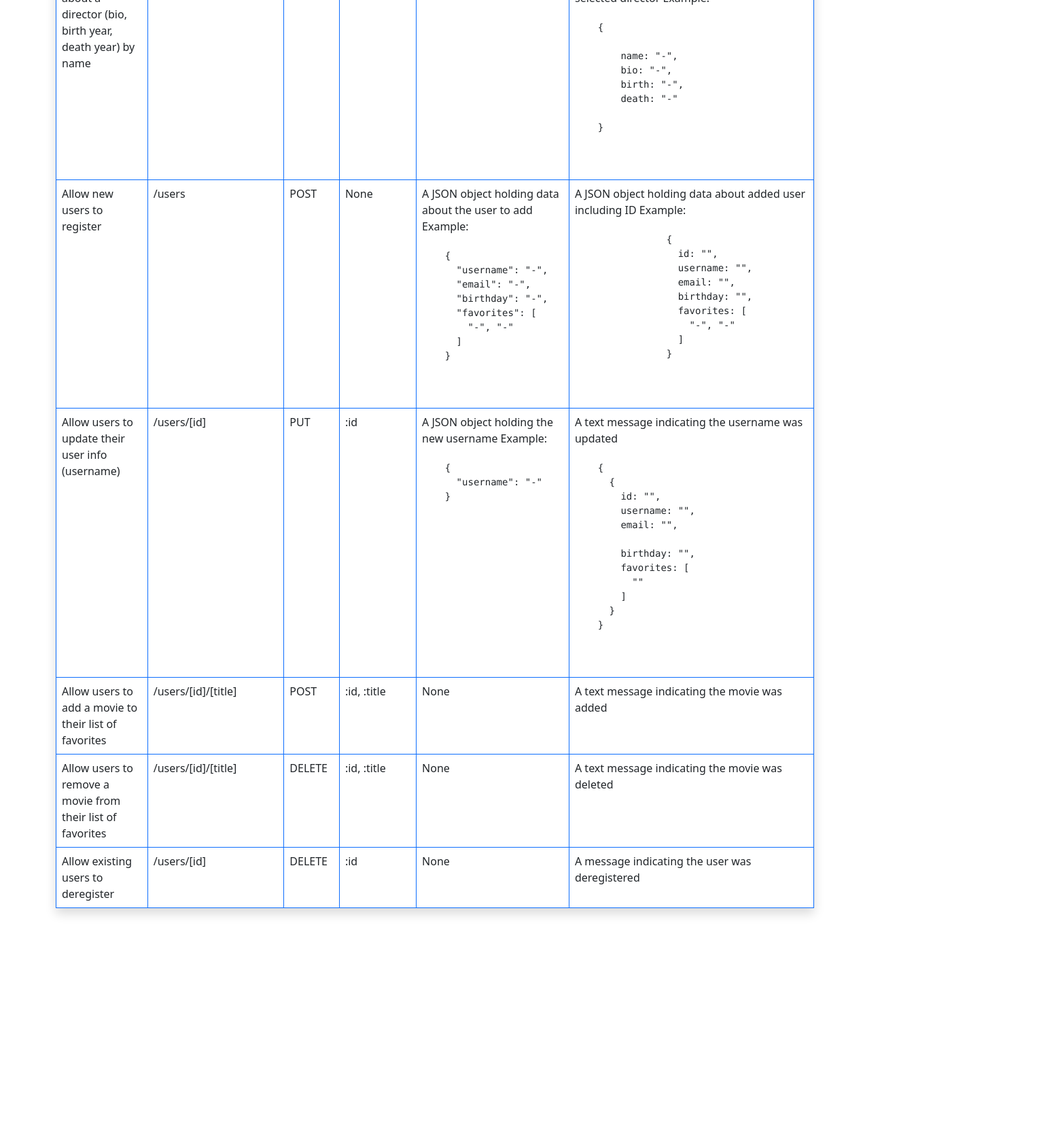
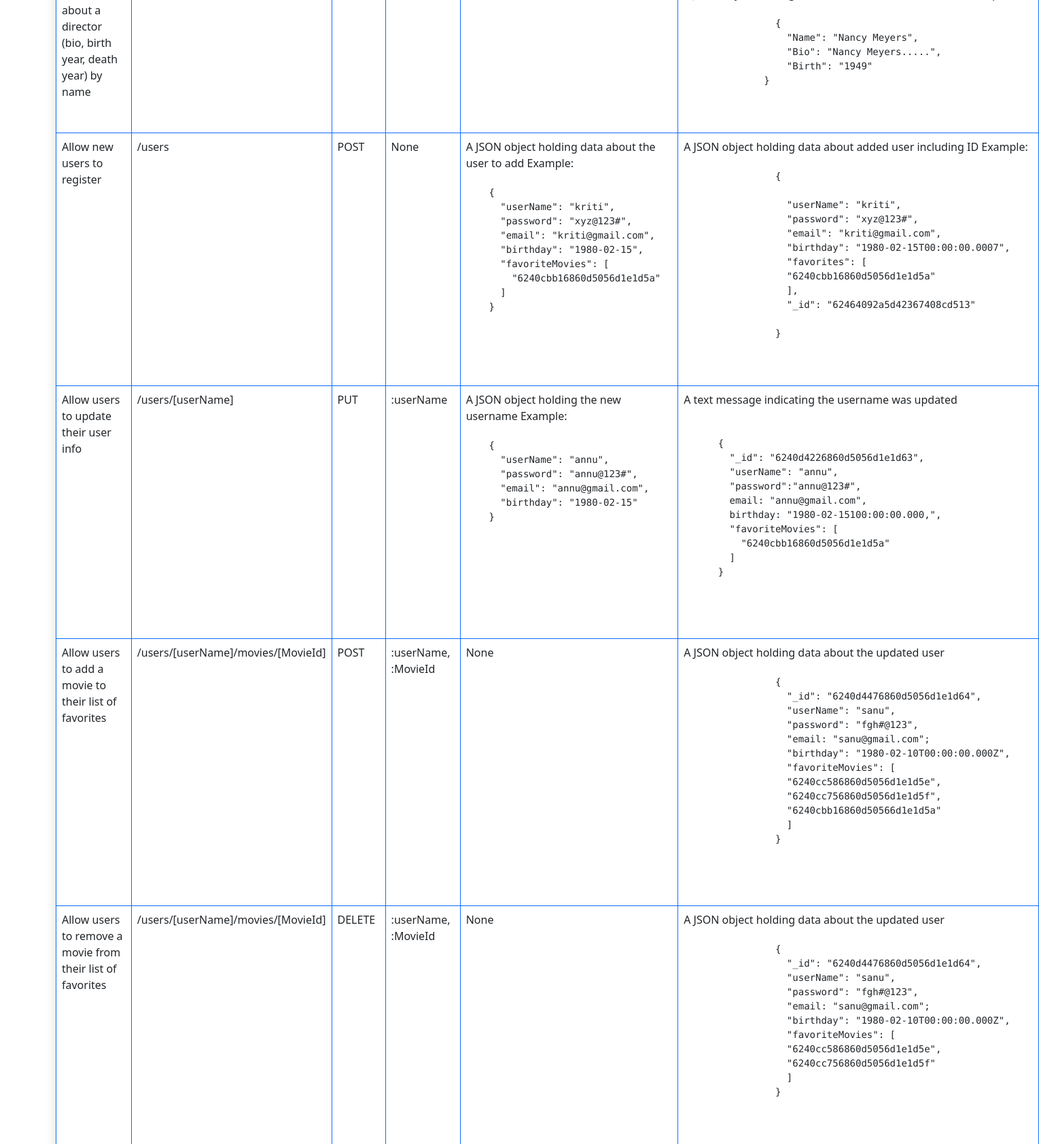
Before and after one commit to Sonam-22/movie-api, a website: page public/documentation.html in a window 1280 px wide. Shown: the part 1033-2716 px from the top of the page at 68% size, 1529 px wide, since content can reach past the window. Before the commit the page ends 2417 px from the top, so only its background shows below. Drawn offline with nearby package versions, Linux system fonts and the light colour scheme.

Commit message:
updated the documentation.html file

```diff
--- a/public/documentation.html
+++ b/public/documentation.html
@@ -45,20 +45,20 @@
             <pre>
               <code>
                 {
-                  title: "",
-                  year: "",
-                  genre: {
-                      name: "",
-                      Description: ""
+                  "Genre": {
+                      "Name": "Drama",
+                      "Description": "The drama ......."
                   },
-                  director: {
-                      name: "",
-                      bio: "",
-                      birth: "",
-                      death: "-"
+                  "Director": {
+                      "Name": "Nancy Meyers",
+                      "Bio": "Nancy Meyers was ......",
+                      "Birth": "1949"
                   },
-                  imgURL: "-",
-                  featured:
+                  "_id": "6240cb1a6860d5056d1e1d57",
+                  "Title": "The Intern",
+                  "Description": "Seventy-year-old ......",
+                  "ImagePath": "https://www.imdb.com.......",
+                  "Featured": true
               }
               </code>
             </pre>
@@ -69,7 +69,7 @@
             Return data about a genre (description) by name/title (e.g.,
             “Thriller”)
           </td>
-          <td>/movies/genres/[name]</td>
+          <td>/movies/genre/[name]</td>
           <td>GET</td>
           <td>:name</td>
           <td>None</td>
@@ -77,12 +77,14 @@
             A JSON object holding data about the selected genre
             <pre>
               <code>
+
+
     {
+        "Name": "Drama",
+        "Description": "The drama...."
+    }
 
-      name: "-",
-      description:"-"
 
-    }
               </code>
             </pre>
           </td>
@@ -99,14 +101,11 @@
             A JSON object holding data about the selected director Example:
             <pre>
               <code>
-    {
-
-        name: "-",
-        bio: "-",
-        birth: "-",
-        death: "-"
-
-    }
+                {
+                  "Name": "Nancy Meyers",
+                  "Bio": "Nancy Meyers.....",
+                  "Birth": "1949"
+              }
               </code>
             </pre>
           </td>
@@ -121,11 +120,12 @@
             <pre>
               <code>
     {
-      "username": "-",
-      "email": "-",
-      "birthday": "-",
-      "favorites": [
-        "-", "-"
+      "userName": "kriti",
+      "password": "xyz@123#",
+      "email": "kriti@gmail.com",
+      "birthday": "1980-02-15",
+      "favoriteMovies": [
+        "6240cbb16860d5056d1e1d5a"
       ]
     }
               </code>
@@ -136,29 +136,35 @@
             <pre>
               <code>
                 {
-                  id: "",
-                  username: "",
-                  email: "",
-                  birthday: "",
-                  favorites: [
-                    "-", "-"
-                  ]
+
+                  "userName": "kriti",
+                  "password": "xyz@123#",
+                  "email": "kriti@gmail.com",
+                  "birthday": "1980-02-15T00:00:00.0007",
+                  "favorites": [
+                  "6240cbb16860d5056d1e1d5a"
+                  ],
+                  "_id": "62464092a5d42367408cd513"
+
                 }
                           </code>
                         </pre>
           </td>
         </tr>
         <tr>
-          <td>Allow users to update their user info (username)</td>
-          <td>/users/[id]</td>
+          <td>Allow users to update their user info</td>
+          <td>/users/[userName]</td>
           <td>PUT</td>
-          <td>:id</td>
+          <td>:userName</td>
           <td>
             A JSON object holding the new username Example:
             <pre>
               <code>
     {
-      "username": "-"
+      "userName": "annu",
+      "password": "annu@123#",
+      "email": "annu@gmail.com",
+      "birthday": "1980-02-15"
     }
               </code>
             </pre>
@@ -167,45 +173,85 @@
             A text message indicating the username was updated
             <pre>
               <code>
-    {
+
       {
-        id: "",
-        username: "",
-        email: "",
-
-        birthday: "",
-        favorites: [
-          ""
+        "_id": "6240d4226860d5056d1e1d63",
+        "userName": "annu",
+        "password":"annu@123#",
+        email: "annu@gmail.com",
+        birthday: "1980-02-15100:00:00.000,",
+        "favoriteMovies": [
+          "6240cbb16860d5056d1e1d5a"
         ]
       }
-    }
+
               </code>
             </pre>
           </td>
         </tr>
         <tr>
           <td>Allow users to add a movie to their list of favorites</td>
-          <td>/users/[id]/[title]</td>
+          <td>/users/[userName]/movies/[MovieId]</td>
           <td>POST</td>
-          <td>:id, :title</td>
+          <td>:userName, :MovieId</td>
           <td>None</td>
-          <td>A text message indicating the movie was added</td>
+          <td>
+            A JSON object holding data about the updated user
+            <pre>
+              <code>
+                {
+                  "_id": "6240d4476860d5056d1e1d64",
+                  "userName": "sanu",
+                  "password": "fgh#@123",
+                  "email: "sanu@gmail.com";
+                  "birthday": "1980-02-10T00:00:00.000Z",
+                  "favoriteMovies": [
+                  "6240cc586860d5056d1e1d5e",
+                  "6240cc756860d5056d1e1d5f",
+                  "6240cbb16860d50566d1e1d5a"
+                  ]
+                }
+
+              </code>
+            </pre>
+          </td>
         </tr>
         <tr>
           <td>Allow users to remove a movie from their list of favorites</td>
-          <td>/users/[id]/[title]</td>
+          <td>/users/[userName]/movies/[MovieId]</td>
           <td>DELETE</td>
-          <td>:id, :title</td>
+          <td>:userName, :MovieId</td>
           <td>None</td>
-          <td>A text message indicating the movie was deleted</td>
+          <td>
+            A JSON object holding data about the updated user
+            <pre>
+              <code>
+                {
+                  "_id": "6240d4476860d5056d1e1d64",
+                  "userName": "sanu",
+                  "password": "fgh#@123",
+                  "email: "sanu@gmail.com";
+                  "birthday": "1980-02-10T00:00:00.000Z",
+                  "favoriteMovies": [
+                  "6240cc586860d5056d1e1d5e",
+                  "6240cc756860d5056d1e1d5f"
+                  ]
+                }
+
+              </code>
+            </pre>
+          </td>
         </tr>
         <tr>
           <td>Allow existing users to deregister</td>
-          <td>/users/[id]</td>
+          <td>/users/[userName]</td>
           <td>DELETE</td>
-          <td>:id</td>
+          <td>:userName</td>
           <td>None</td>
-          <td>A message indicating the user was deregistered</td>
+          <td>
+            A success message indicating that the profile was successfully
+            deleted.
+          </td>
         </tr>
       </tbody>
     </table>
```
